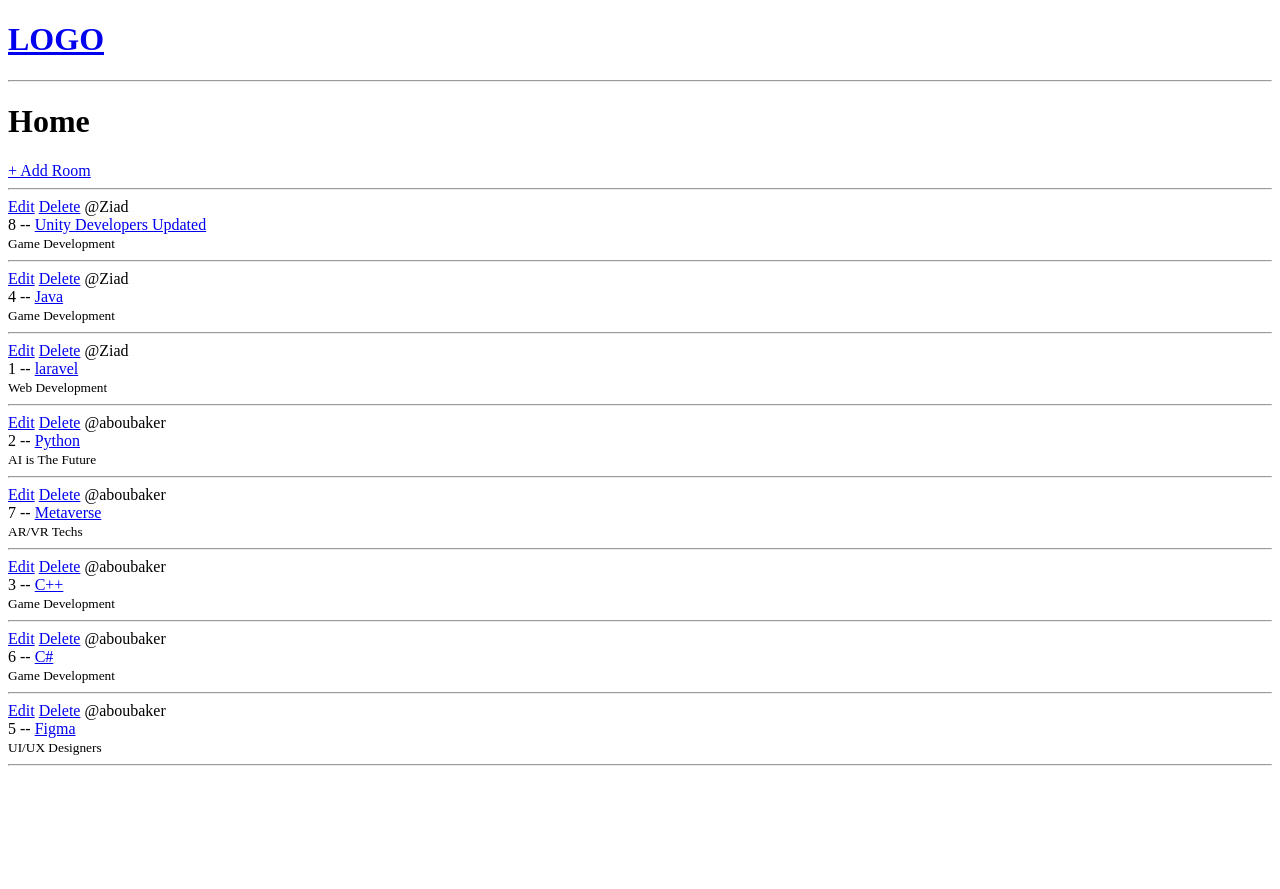
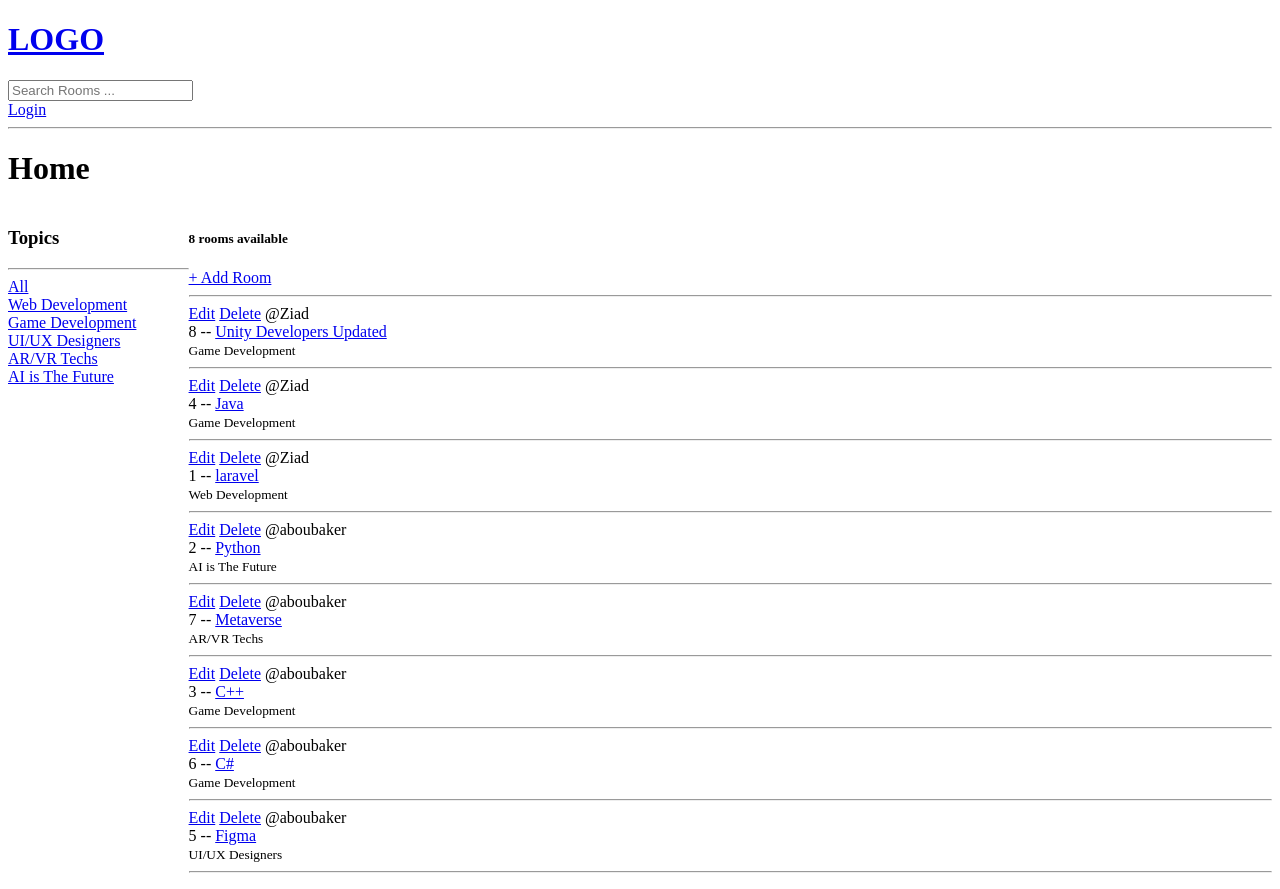
Before and after one commit to AboubakerIdHamide/StudyBud, a Django app: page / in a window 1280 px wide. Before the commit the page ends 766 px from the top, so only its background shows below. Run offline with Django 4.2, Linux system fonts and the light colour scheme; data comes from the database, SQL or seed files in the repository; both versions use the stored data as it was after the commit.

Commit message:
Search & Login Functionalities

```diff
--- a/base/templates/base/home.html
+++ b/base/templates/base/home.html
@@ -1,9 +1,29 @@
 {% extends "main.html" %}
 {% block content %}
+    <style>
+        .home-container{
+            display: grid;
+            grid-template-columns: 0.5fr 3fr;
+        }
+    </style>
     <h1>Home</h1>
+    <div class="home-container">
+        <div>
+            <h3>Topics</h3>
+            <hr>
+            <div>
+                <a href="{% url 'home' %}">All</a>
+            </div>
+            {% for topic in topics%}
+                <div>
+                    <a href="{% url 'home' %}?q={{topic.name}}">{{topic.name}}</a>
+                </div>
+            {% endfor %}
+        </div>
+        <div>
+            <h5>{{room_count}} rooms available</h5>
             <a href="{% url 'create-room' %}">+ Add Room</a>
             <hr>
-    <div>
             {% for room in rooms %}
                 <div>
                     <a href="{% url 'update-room' room.id %}">Edit</a>
@@ -15,4 +35,5 @@
                 </div>
             {% endfor %}
         </div>
+    </div>
 {% endblock %}
--- a/base/urls.py
+++ b/base/urls.py
@@ -2,6 +2,7 @@ from django.urls import path
 from . import views
 
 urlpatterns=[
+    path('login/', views.loginView, name='login'),
     path('', views.home, name='home'),
     path('room/<str:pk>/', views.room, name='room'), # routes params
     path('create-room/', views.createRoom, name='create-room'),
--- a/base/views.py
+++ b/base/views.py
@@ -1,9 +1,43 @@
 from django.shortcuts import render, redirect
-from .models import Room
+from django.db.models import Q
+from django.contrib import messages
+from django.contrib.auth.models import User
+from django.contrib.auth import authenticate, login, logout
+
+from .models import Room, Topic
 from .forms import RoomFrom
 
+def loginView(req):
+    if req.method=="POST":
+        username=req.POST.get('username')
+        password=req.POST.get('password')
+        try:
+            user= User.objects.get(username=username)
+        except:
+            messages.error(req, 'User does not exists')
+
+        user=authenticate(req, username=username, password=password)
+        if user is not None:
+            login(req, user)
+            return redirect("home")
+        else:
+            messages.error(req, 'Invalid credentials !')
+    data={}
+    return render(req, 'base/login_register.html', data)
+
 def home(req):
-    data={"rooms": Room.objects.all()}
+    q=req.GET.get("q") if req.GET.get("q")!=None else ''
+    rooms= Room.objects.filter(
+            Q(topic__name__icontains=q) |
+            Q(name__icontains=q) |
+            Q(description__icontains=q)
+    )
+
+    data={
+        "rooms": rooms,
+        "topics": Topic.objects.all(),
+        "room_count": rooms.count()
+    }
     return render(req, "base/home.html", data)
 
 def room(req, pk):
--- a/templates/main.html
+++ b/templates/main.html
@@ -7,7 +7,19 @@
     <title>Study Bud</title>
 </head>
 <body>
+    <!-- Navbar -->
     {% include "navbar.html" %}
+
+    <!-- Flash Messages -->
+    {% if messages %}
+        <ul class="messages">
+            {% for message in messages %}
+                <li {% if message.tags %} class="{{ message.tags }}"{% endif %}>{{ message }}</li>
+            {% endfor %}
+        </ul>
+    {% endif %}
+
+    <!-- Block -->
     {% block content %}
 
     {% endblock%}
--- a/templates/navbar.html
+++ b/templates/navbar.html
@@ -1,4 +1,14 @@
 <a href="/">
     <h1>LOGO</h1>
 </a>
+
+<form action="{% url 'home'%}">
+    <input type="text" placeholder="Search Rooms ..." name="q">
+</form>
+
+{% if request.user.is_authenticated %}
+    <a href="">Logout</a>
+{% else %}
+    <a href="{% url 'login' %}">Login</a>
+{% endif %}
 <hr>
```
Also changed, not shown: base/templates/base/login_register.html (added, +15 -0 lines), db.sqlite3. Lines whose indentation alone changed are shown as unchanged.
